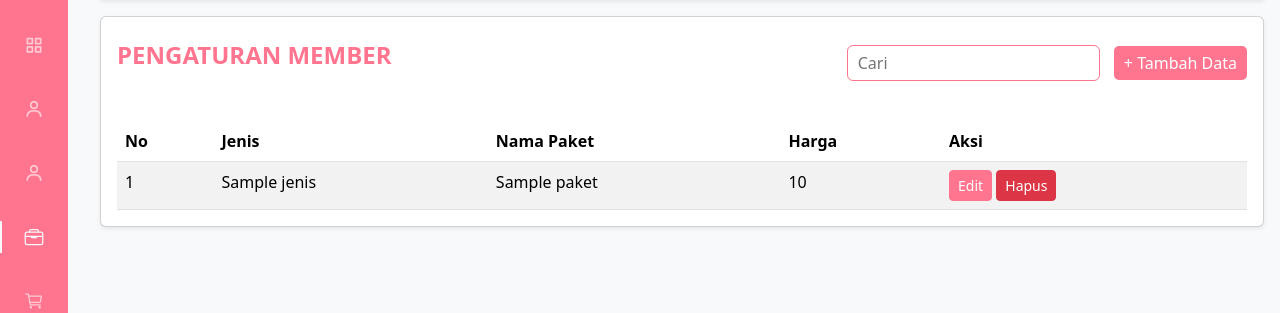
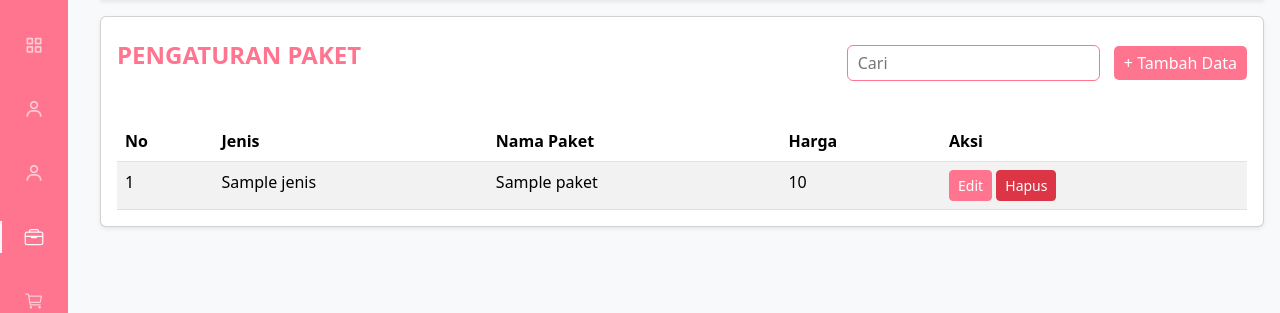
Before and after one commit to paciw24/project_akhir, a CodeIgniter app: the page made by application/views/admin/paket.php in a window 1280 px wide. Shown: the part 64-377 px from the top of the page. Run offline with CodeIgniter, Linux system fonts and the light colour scheme; the template is opened without the code that fills it: most values are stand-ins (such as "Sample title", 1, 10 or a date in 2020); some libraries are stand-ins or nearby versions.

Commit message:
Merapihkan delete paket

```diff
--- a/application/views/admin/paket.php
+++ b/application/views/admin/paket.php
@@ -46,7 +46,7 @@
         <div class="card px-3 shadow-sm">
             <table class="table table-striped table-hover">
                 <div class="table_header">
-                    <p>Pengaturan Member</p>
+                    <p>Pengaturan Paket</p>
                     <div class="">
                         <input type="text" id="cari" name="cari" placeholder="Cari">
                         <button class="add_new" id="myBtn" data-bs-toggle="modal" data-bs-target="#ModalTambah">+ Tambah Data</button>
@@ -67,11 +67,11 @@
                         <tr>
                             <td><?= $no++ ?></td>
                             <td><?= $pt->jenis ?></td>
-                            <td><?= $pt->nama_paket?></td>
-                            <td><?= $pt->harga?></td>
+                            <td><?= $pt->nama_paket ?></td>
+                            <td><?= $pt->harga ?></td>
                             <td>
                                 <a class="btn btn-sm btn-edit" href="<?= base_url('admin/paket/ubah/' . $pt->id_paket) ?>" id="btnEdit">Edit</a>
-                                <a onclick="HapusMenu();" class="btn btn-sm btn-danger">Hapus</a>
+                                <a onclick="HapusMenu(<?= $pt->id_paket ?>);" class="btn btn-sm btn-danger">Hapus</a>
                             </td>
                         </tr>
                     <?php } ?>
@@ -139,7 +139,8 @@
                 'success'
             )
         <?php } ?>
-        function HapusMenu() {
+
+        function HapusMenu(id) {
             Swal.fire({
                 title: 'Are you sure?',
                 text: "You won't be able to revert this!",
@@ -149,9 +150,7 @@
                 cancelButtonColor: '#d33',
                 confirmButtonText: 'Yes, delete it!'
             }).then((result) => {
-                <?php foreach ($paket as $pt) { ?>
-                    window.location.href = "<?= base_url('admin/paket/hapusPaket/' . $pt->id_paket) ?>";
-                <?php } ?>
+                window.location.href = "<?= base_url('admin/paket/hapusPaket')?>/"+id;
             })
         }
     </script>
```
Also changed, not shown: application/views/admin/ubahPaket.php (+13 -14 lines).
